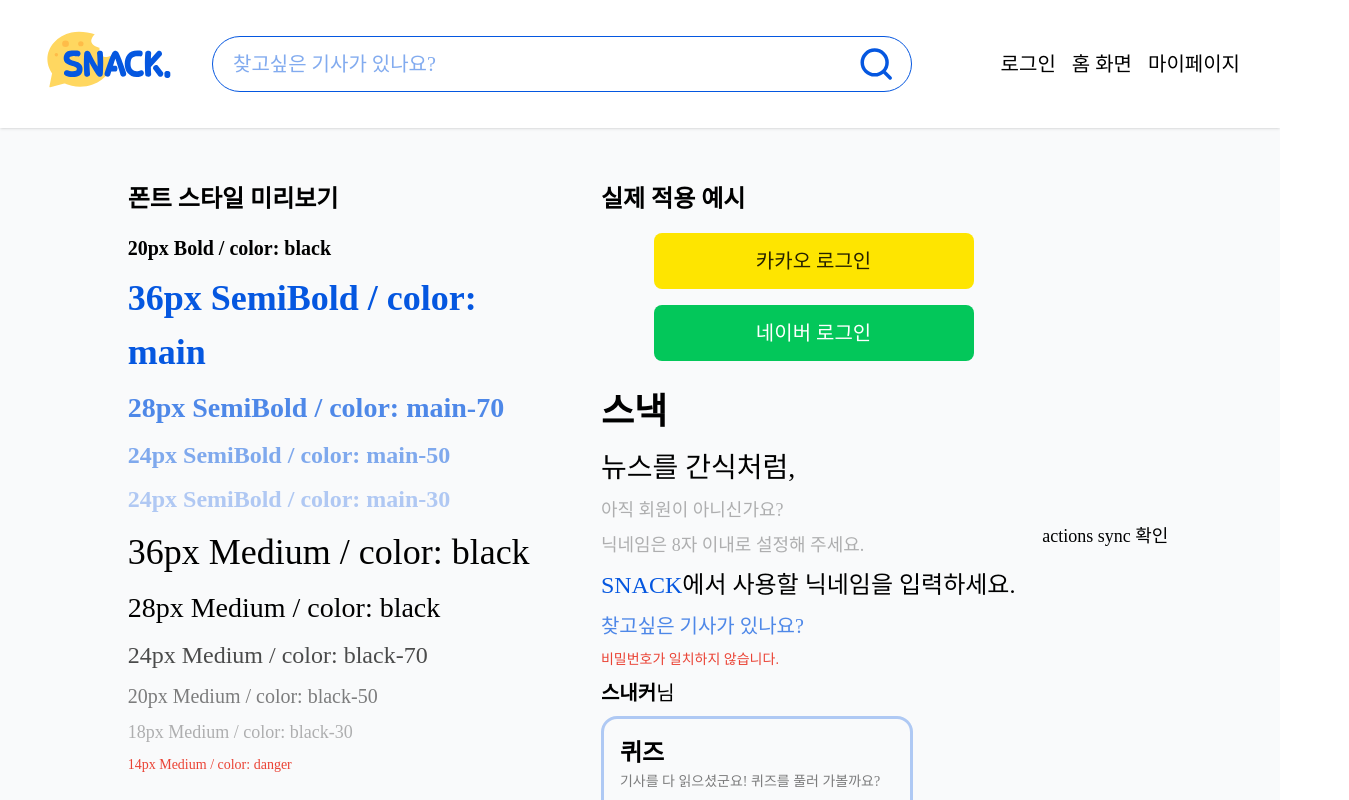
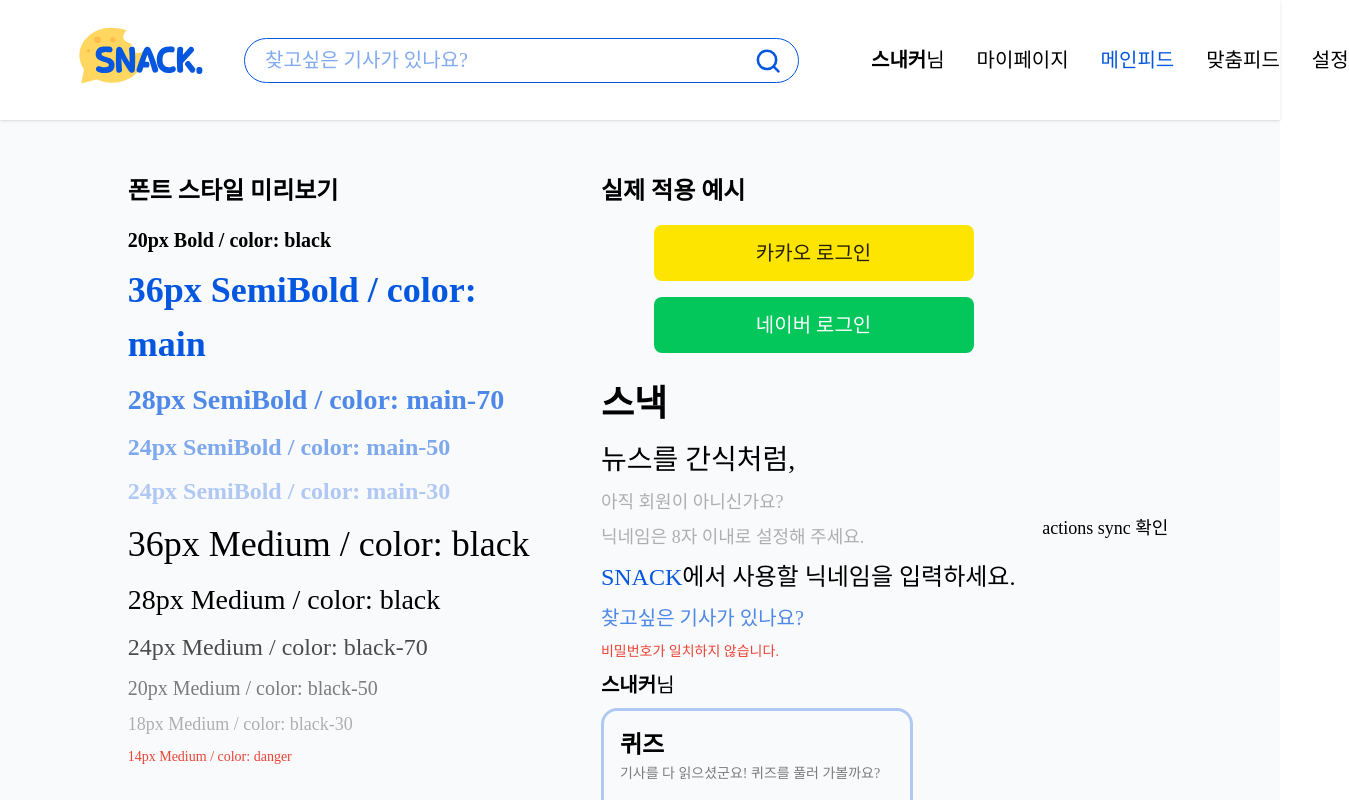
Before and after one commit to Umc8th-Snack/Front-end, a React (Vite) app: page / in a window 1280 px wide. Shown: the top 800 px of the page, 1349 px wide, since content can reach past the window. Built offline with nearby package versions, Linux system fonts and the light colour scheme; a web font is replaced by a local one.

Commit message:
chore, design: rebase develop branch 및 UI 일부 수정

```diff
--- a/src/shared/components/Navbar/Navbar.tsx
+++ b/src/shared/components/Navbar/Navbar.tsx
@@ -6,13 +6,13 @@ import SnackLogo from '@/shared/assets/snack.svg?react';
 
 const Navbar = () => {
     // 임시 로그인 상태 (true면 로그인된 상태)
-    const [isLoggedIn] = useState(false);
+    const [isLoggedIn] = useState(true);
     const [nickname] = useState('스내커');
     const location = useLocation();
 
     return (
         <header className="w-full">
-            <div className="mx-auto flex max-w-screen-2xl items-center justify-between gap-6 px-10 py-6">
+            <div className="mx-auto flex h-[120px] max-w-screen-2xl items-center justify-between gap-10 px-18 py-6">
                 {/* 로고 */}
                 <div className="flex items-center">
                     <Link to="/" className="flex shrink-0 items-center">
@@ -20,20 +20,20 @@ const Navbar = () => {
                     </Link>
 
                     {/* 검색창 */}
-                    <div className="mx-8 flex w-[700px] min-w-[200px] flex-1 gap-4 rounded-full border border-[#0557E0] px-4 py-2 outline-none focus:ring-1 focus:ring-blue-400">
+                    <div className="border-main mx-8 flex h-[45px] w-[555px] min-w-[200px] flex-1 gap-4 rounded-full border px-4 py-2 outline-none focus:ring-1 focus:ring-blue-400">
                         <input
                             type="text"
                             placeholder="찾고싶은 기사가 있나요?"
-                            className="placeholder: w-full pl-1 text-[20px] text-[#0557E0] outline-none focus:outline-none"
+                            className="placeholder: text-20px-medium text-main w-full pl-1 outline-none focus:outline-none"
                         />
                         <button className="hover:cursor-pointer">
-                            <SearchIcon width={38} />
+                            <SearchIcon width={28} height={28} />
                         </button>
                     </div>
                 </div>
 
                 {/* 우측 메뉴 */}
-                <nav className="flex shrink-0 items-center gap-4 text-[20px] font-medium text-black select-none">
+                <nav className="text-20px-medium flex shrink-0 items-center gap-8 text-black select-none">
                     {isLoggedIn ? (
                         <>
                             <p>
@@ -41,35 +41,33 @@ const Navbar = () => {
                             </p>
                             <Link
                                 to="/mypage"
-                                className={`transition-colors hover:text-[#0557E0] ${location.pathname === '/mypage' ? 'text-[#0557E0]' : ''}`}
+                                className={`hover:text-main transition-colors ${location.pathname === '/mypage' ? 'text-main' : ''}`}
                             >
                                 마이페이지
                             </Link>
                             <Link
                                 to="/"
-                                className={`transition-colors hover:text-[#0557E0] ${location.pathname === '/' ? 'text-[#0557E0]' : ''}`}
+                                className={`hover:text-main transition-colors ${location.pathname === '/' ? 'text-main' : ''}`}
                             >
                                 메인피드
                             </Link>
                             <Link
                                 to="/article"
-                                className={`transition-colors hover:text-[#0557E0] ${location.pathname === '/article' ? 'text-[#0557E0]' : ''}`}
+                                className={`hover:text-main transition-colors ${location.pathname === '/article' ? 'text-main' : ''}`}
                             >
                                 맞춤피드
                             </Link>
-                            <button className="cursor-pointer transition-colors hover:text-[#0557E0]">설정</button>
+                            <button className="hover:text-main cursor-pointer transition-colors">설정</button>
                         </>
                     ) : (
                         <>
-                            <Link to="/login" className="transition-colors hover:text-[#0557E0]">
-                                로그인
+                            <Link to="/" className="hover:text-main transition-colors">
+                                회원가입/로그인
                             </Link>
-                            <Link to="/" className="transition-colors hover:text-[#0557E0]">
+                            <Link to="/" className="hover:text-main transition-colors">
                                 홈 화면
                             </Link>
-                            <Link to="/mypage" className="transition-colors hover:text-[#0557E0]">
-                                마이페이지
-                            </Link>
+                            <button className="hover:text-main cursor-pointer transition-colors">설정</button>
                         </>
                     )}
                 </nav>
```
